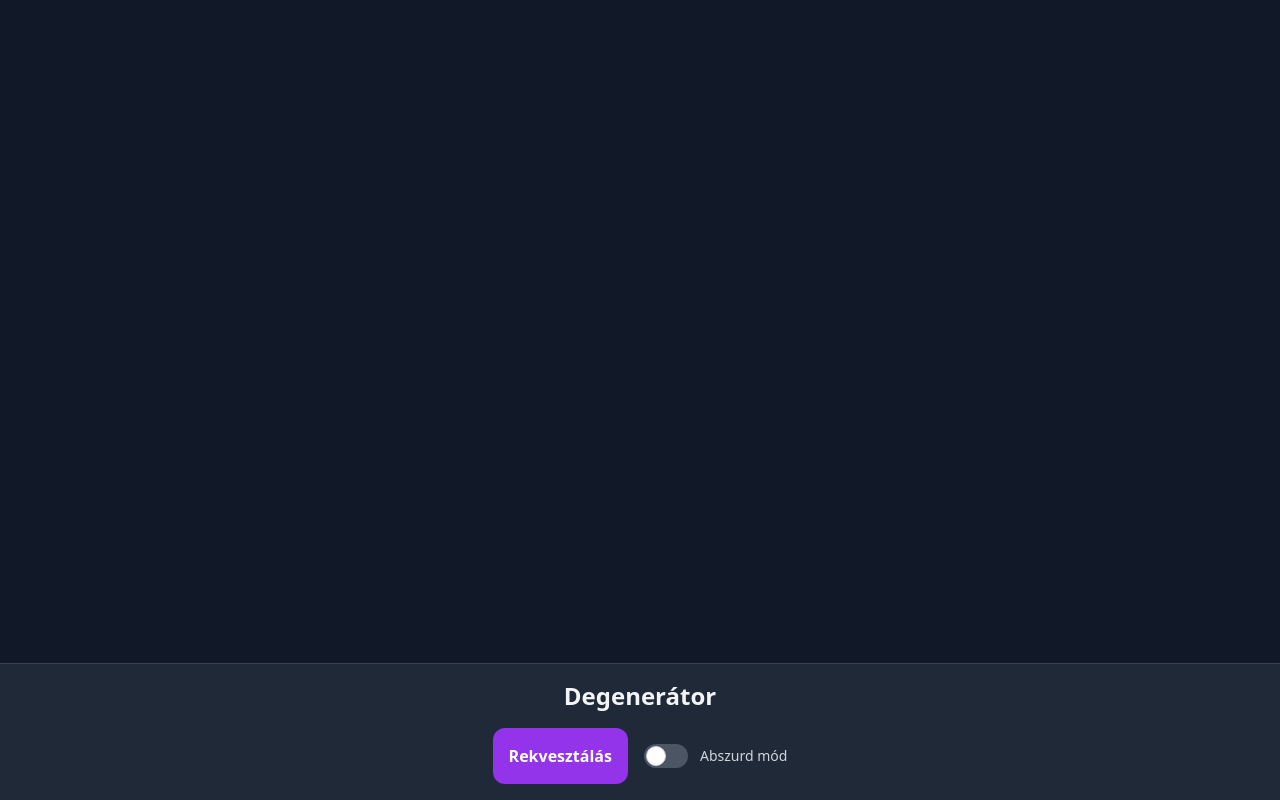
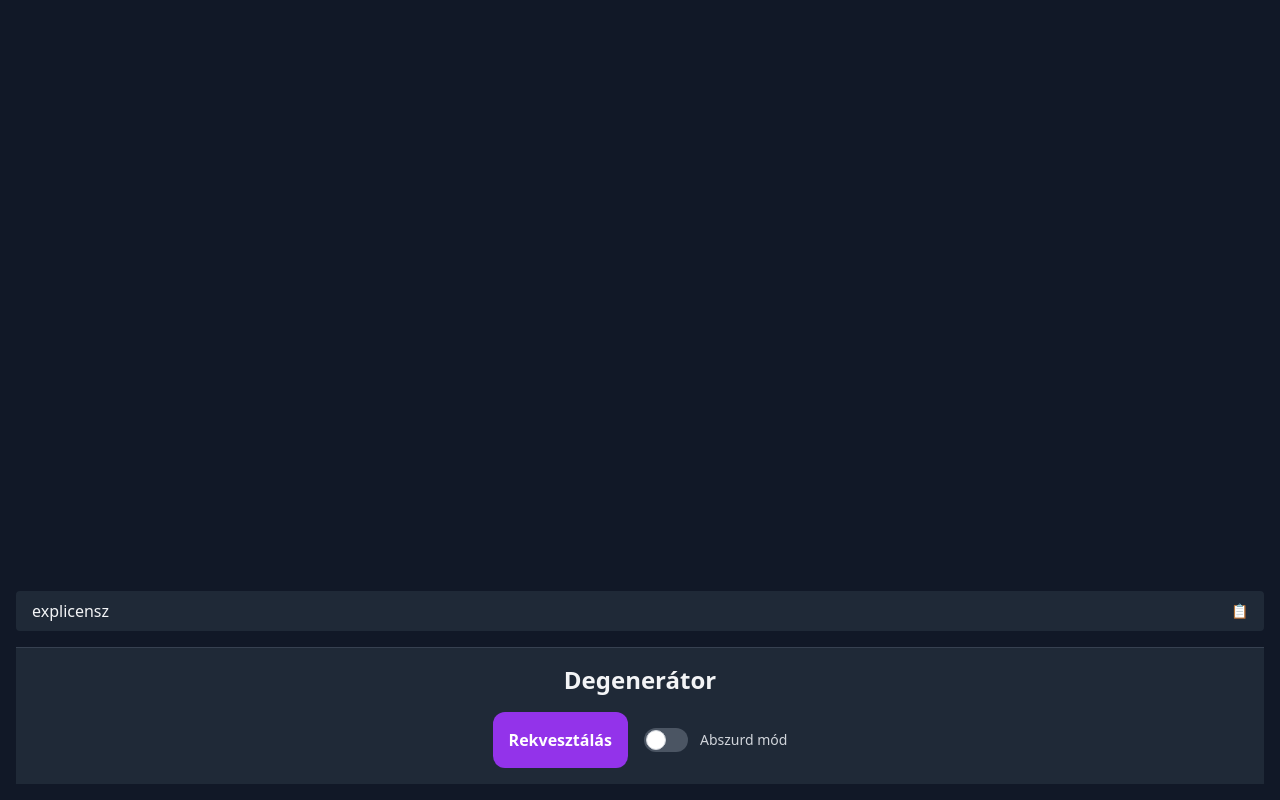
Before and after one commit to mizulol/degenerator, a plain HTML site: page index.html in a window 1280 px wide. Both pictures are taken after a click on the button "Rekvesztálás". Drawn offline with nearby package versions, Linux system fonts and the light colour scheme.

Commit message:
Update index.html

```diff
--- a/index.html
+++ b/index.html
@@ -15,22 +15,18 @@
     }
   </style>
 </head>
-<body class="bg-gray-900 text-gray-100 font-sans min-h-screen flex flex-col-reverse p-4 overflow-hidden">
+<body class="bg-gray-900 text-gray-100 font-sans min-h-screen flex flex-col p-4 gap-4">
   <audio id="msnSound" src="./msn.mp3" preload="auto"></audio>
 
-  <ul id=\"results\" class=\"flex flex-col-reverse $1 pt-4 pb-52\"></ul>
+  <main class="flex flex-col-reverse grow overflow-y-auto gap-2" id="results"></main>
 
-  <!-- Sticky footer controller -->
-  <div class="fixed bottom-0 left-0 w-full bg-gray-800 border-t border-gray-700 px-4 py-4 z-50">
+  <div class="w-full bg-gray-800 border-t border-gray-700 px-4 py-4">
     <div class="max-w-xl mx-auto text-center">
       <h1 class="text-2xl font-bold mb-4">Degenerátor</h1>
-
-      <div class="flex flex-col sm:flex-row items-center justify-center gap-4 mt-4">
+      <div class="flex flex-col sm:flex-row items-center justify-center gap-4">
         <button id="generate" class="bg-purple-600 hover:bg-purple-700 text-white font-bold py-4 px-4 rounded-xl transition-all w-full sm:w-auto">
           Rekvesztálás
         </button>
-
-        <!-- Flowbite toggle -->
         <label class="inline-flex items-center cursor-pointer">
           <input type="checkbox" id="absurdToggle" value="" class="sr-only peer">
           <div class="w-11 h-6 bg-gray-600 peer-focus:outline-none peer-focus:ring-2 peer-focus:ring-purple-500 rounded-full peer dark:bg-gray-700 peer-checked:after:translate-x-full peer-checked:after:border-white after:content-[''] after:absolute after:top-[2px] after:left-[2px] after:bg-white after:border-gray-300 after:border after:rounded-full after:h-5 after:w-5 after:transition-all dark:border-gray-600 peer-checked:bg-purple-600 relative"></div>
@@ -71,7 +67,7 @@
       const results = document.getElementById('results');
       const word = generateBullshit();
 
-      const li = document.createElement('li');
+      const li = document.createElement('div');
       li.classList.add('fade-in', 'flex', 'justify-between', 'items-center', 'bg-gray-800', 'rounded', 'px-4', 'py-2');
 
       const span = document.createElement('span');
@@ -90,10 +86,7 @@
 
       li.appendChild(span);
       li.appendChild(copyButton);
-      results.appendChild(li);
-
-      // Scroll to bottom to ensure new item is visible
-      results.scrollTop = results.scrollHeight;
+      results.prepend(li);
 
       const sound = document.getElementById('msnSound');
       sound.currentTime = 0;
```
